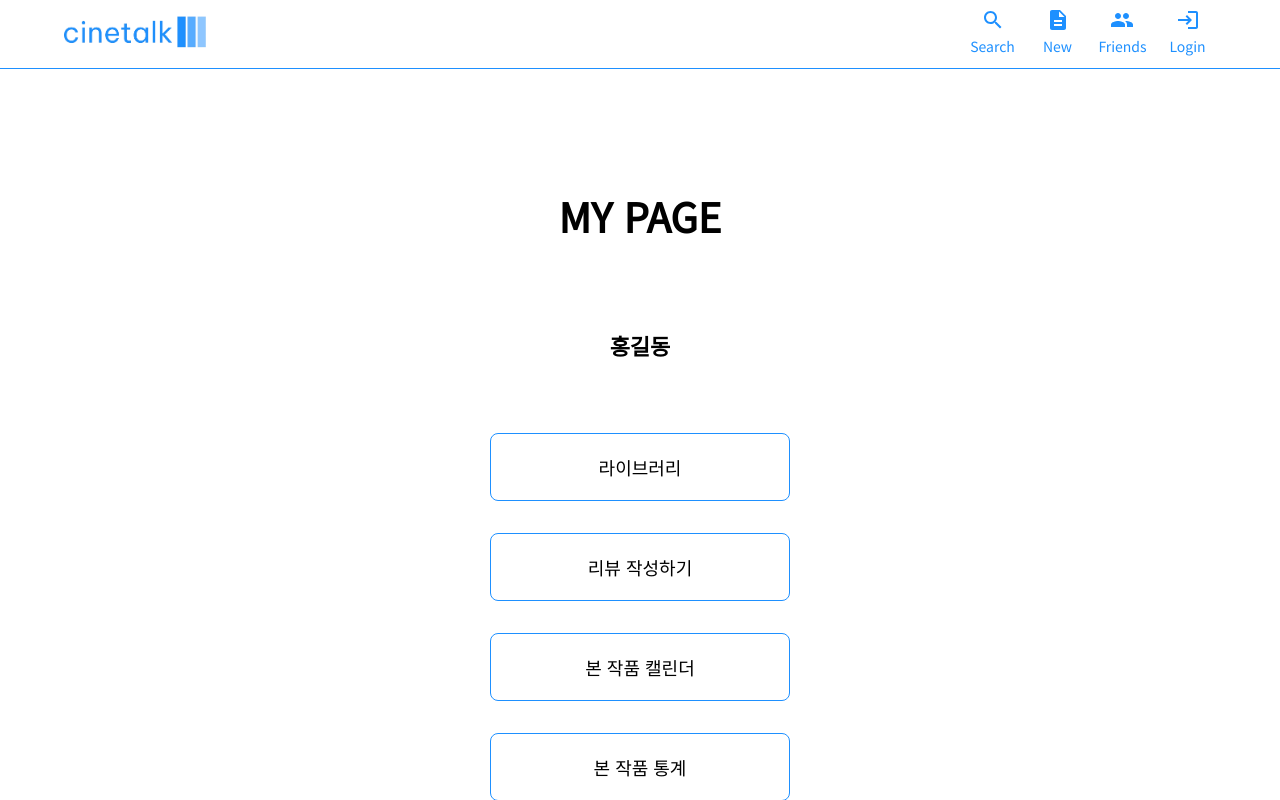
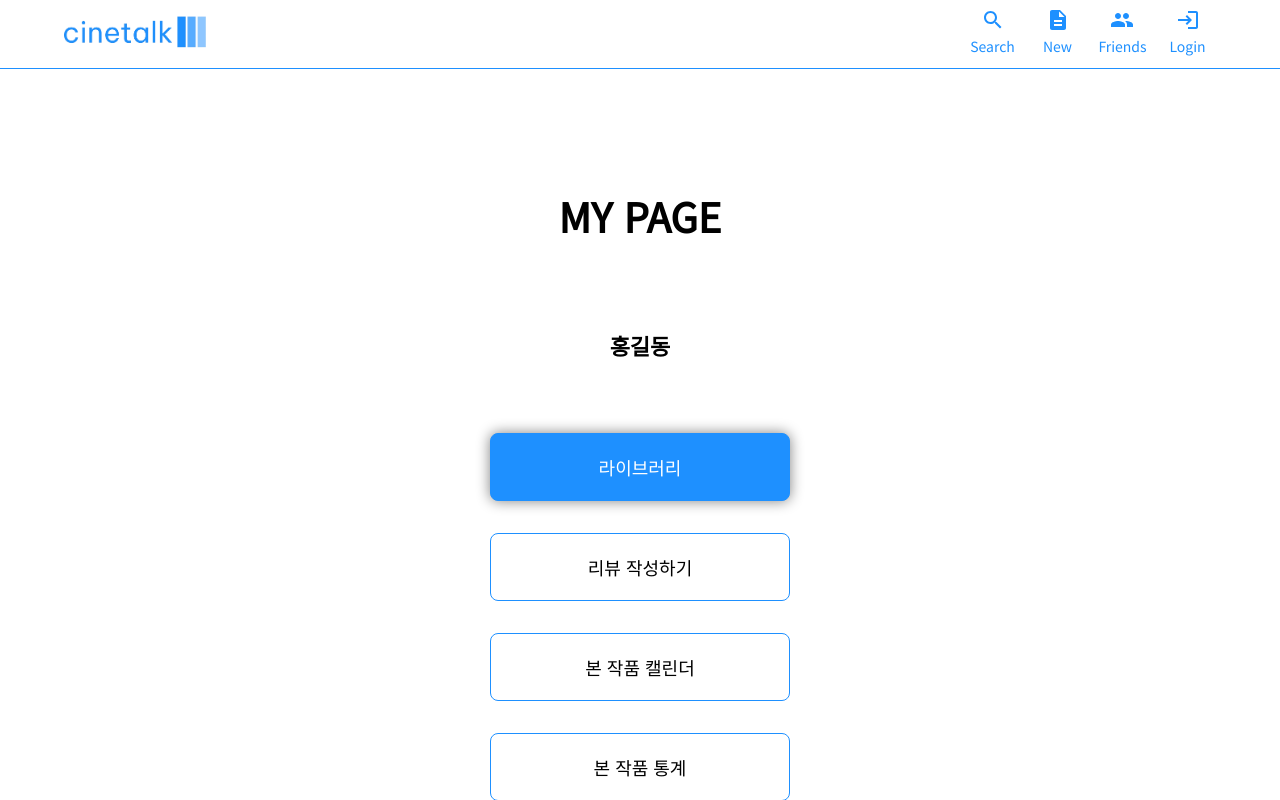
Before and after one commit to hjinn0813/cinetalk, a React (Create React App) app: page /profile in a window 1280 px wide. In both pictures the pointer is over the button "라이브러리". Shown: the top 800 px of the page. Built offline with nearby package versions, Linux system fonts and the light colour scheme; a web font is replaced by a local one.

Commit message:
fix: btn route, design 수정; mixin 추가

```diff
--- a/src/styles/Profile/Profile.scss
+++ b/src/styles/Profile/Profile.scss
@@ -35,6 +35,13 @@
   display: flex;
   justify-content: center;
   cursor: pointer;
+
+  &:hover {
+    border: 1.5px solid $main-blue;
+    background-color: $main-blue;
+    color: $sub-white;
+    box-shadow: 0 0 14px rgb(130, 130, 130);
+  }
 }
 .movingbtn {
   color: inherit;
```
